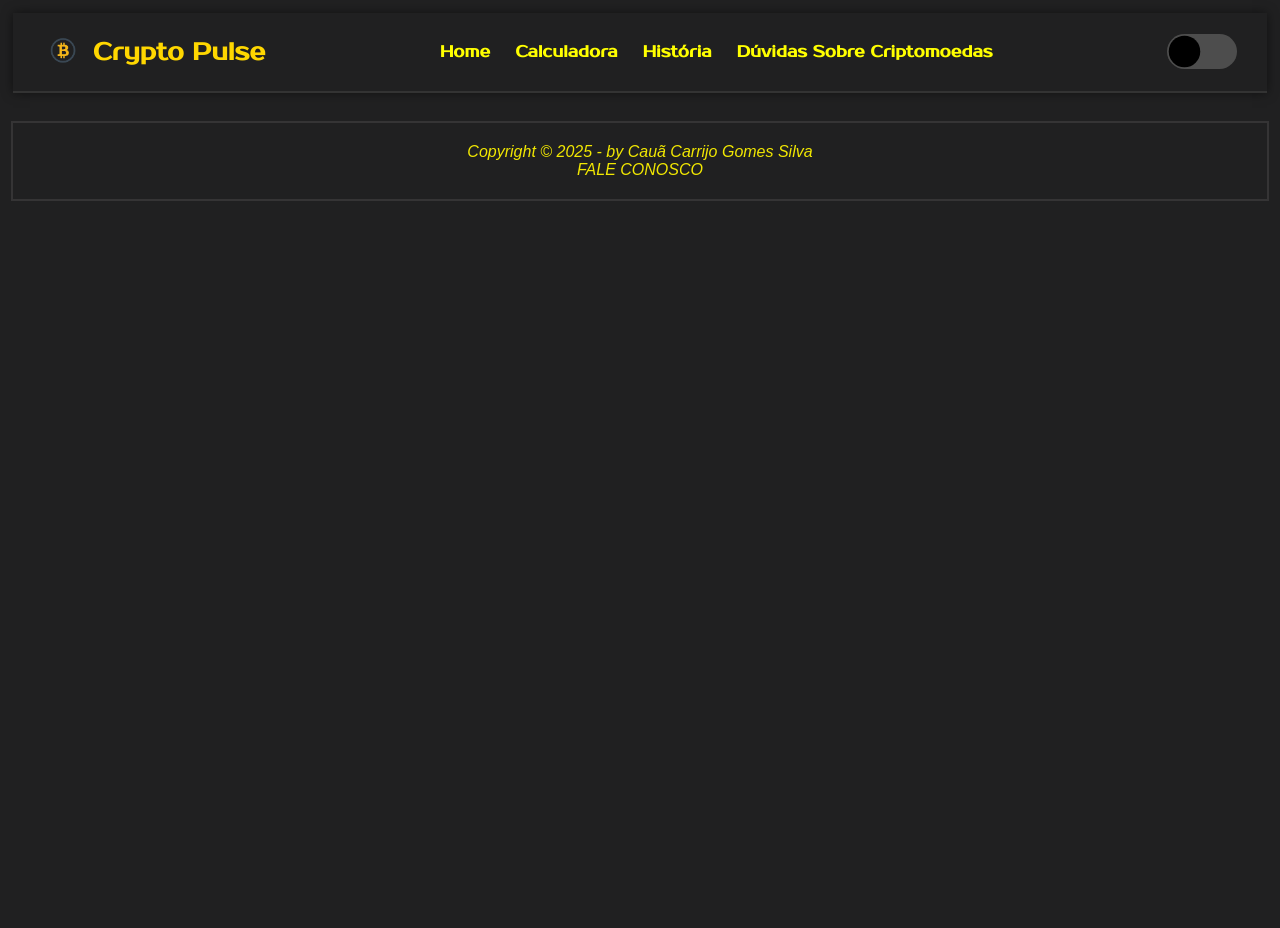
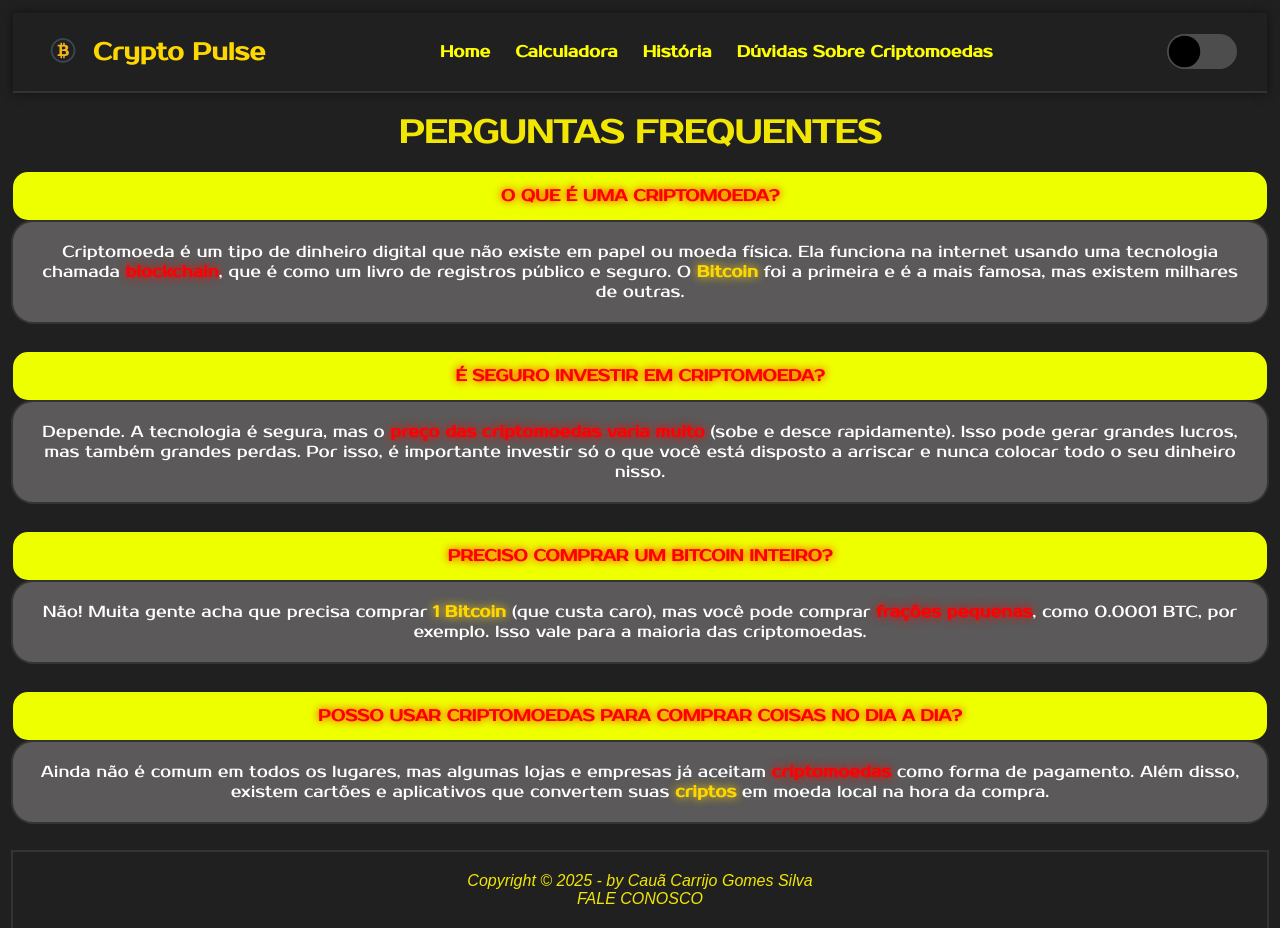
Before and after one commit to blazer444/site-cryptopulse, a plain HTML site: page duvidascrypto.html in a window 1280 px wide. Before the commit the page ends 800 px from the top, so only its background shows below. Drawn offline with nearby package versions, Linux system fonts and the light colour scheme; a web font is replaced by a local one.

Commit message:
mudança-pg-historia-e-duvidascrypto

```diff
--- a/duvidascrypto.html
+++ b/duvidascrypto.html
@@ -32,6 +32,36 @@
     </div>
 </header>
 
+<h1 class="titulo-duvida">PERGUNTAS FREQUENTES</h1>
+
+    <div class="pergunta">
+        <h3 class="titulo-pergunta">O QUE É UMA CRIPTOMOEDA?</h3>
+    </div>
+    <div class="caixa-resposta">
+        <p class="paragrafo">Criptomoeda é um tipo de dinheiro digital que não existe em papel ou moeda física. Ela funciona na internet usando uma tecnologia chamada <b>blockchain</b>, que é como um livro de registros público e seguro. O <b class="negrito-cor">Bitcoin</b> foi a primeira e é a mais famosa, mas existem milhares de outras.</p>
+    </div>
+
+    <div class="pergunta">
+        <h3 class="titulo-pergunta">É SEGURO INVESTIR EM CRIPTOMOEDA?</h3>
+    </div>
+    <div class="caixa-resposta">
+        <p class="paragrafo">Depende. A tecnologia é segura, mas o <b>preço das criptomoedas varia muito</b> (sobe e desce rapidamente). Isso pode gerar grandes lucros, mas também grandes perdas. Por isso, é importante investir só o que você está disposto a arriscar e nunca colocar todo o seu dinheiro nisso.</p>
+    </div>
+
+    <div class="pergunta">
+        <h3 class="titulo-pergunta">PRECISO COMPRAR UM BITCOIN INTEIRO?</h3>
+    </div>
+    <div class="caixa-resposta">
+        <p class="paragrafo">Não! Muita gente acha que precisa comprar <b class="negrito-cor">1 Bitcoin</b> (que custa caro), mas você pode comprar <b>frações pequenas</b>, como 0.0001 BTC, por exemplo. Isso vale para a maioria das criptomoedas.</p>
+    </div>
+
+    <div class="pergunta">
+        <h3 class="titulo-pergunta">POSSO USAR CRIPTOMOEDAS PARA COMPRAR COISAS NO DIA A DIA?</h3>
+    </div>
+    <div class="caixa-resposta">
+        <p class="paragrafo">Ainda não é comum em todos os lugares, mas algumas lojas e empresas já aceitam <b>criptomoedas</b> como forma de pagamento. Além disso, existem cartões e aplicativos que convertem suas <b class="negrito-cor">criptos</b> em moeda local na hora da compra.</p>
+    </div>
+
 <link rel="stylesheet" type="text/css" href="./style/botao.css">
 <script src="./script/botao.js"></script>
 
--- a/style/duvidascrypto.css
+++ b/style/duvidascrypto.css
@@ -82,7 +82,67 @@ body {
   text-shadow: 0 0 8px #ff0000;
 }
 
-/* BODY */
+/* DUVIDAS CRYPTO */
+
+.titulo-duvida {
+  text-align: center;
+  margin: 20px 0 20px 0;
+  font-family: 'FonteLogo';
+  color:#f1e702;
+  transition: 0.3s ease;
+}
+
+.titulo-duvida:hover {
+  color:#f1e702;
+  text-shadow: 0 0 8px #f1e702;
+  transition: 0.3s ease;
+}
+
+/* CAIXA 1 */
+
+.pergunta {
+  background-color: rgb(238, 255, 0);
+  display: block;
+  display: flex;
+  justify-content: center;
+  border-radius: 15px;
+  margin: auto;
+}
+
+.titulo-pergunta {
+  color:#ff0000;
+  font-family: 'FonteLogo';
+  font-size: medium;
+  padding: 14px;
+  text-shadow: 0 0 8px #ff0000
+}
+
+.caixa-resposta {
+  background-color: #5b5959;
+  border-bottom: 0px 0px 0px 0px solid;
+  box-shadow: 0px 0px 0px 2px rgba(59, 58, 58, 0.8);
+  border-radius: 20px;
+  margin: 2px 0 30px;
+  padding: 20px;
+}
+
+.paragrafo {
+  font-family: 'FonteLogo';
+  color: #ffffff;
+}
+
+b {
+  color: #ff0000;
+  font-family: 'FonteLogo';
+  transition: 0.3s ease;
+  text-shadow: 0 0 10px #ff0000;
+}
+
+.negrito-cor {
+  color: #ffd700;
+  font-family: 'FonteLogo';
+  text-shadow: 0 0 10px #ffd700;
+}
 
 /* RODAPE */
 
```
Also changed, not shown: historia.html (+3 -3 lines), style/historia.css (+17 -2 lines).
